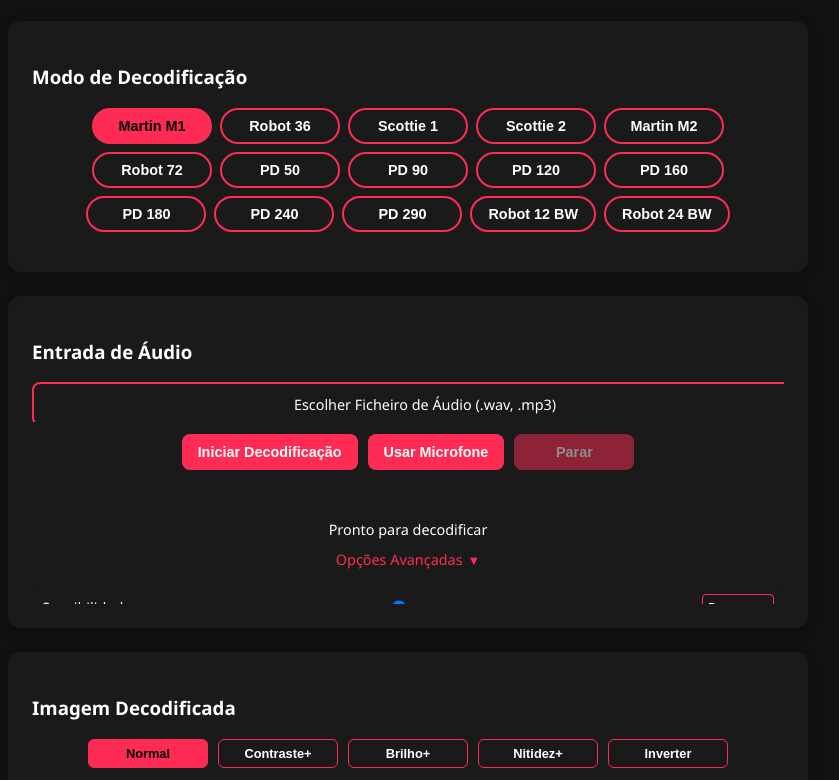
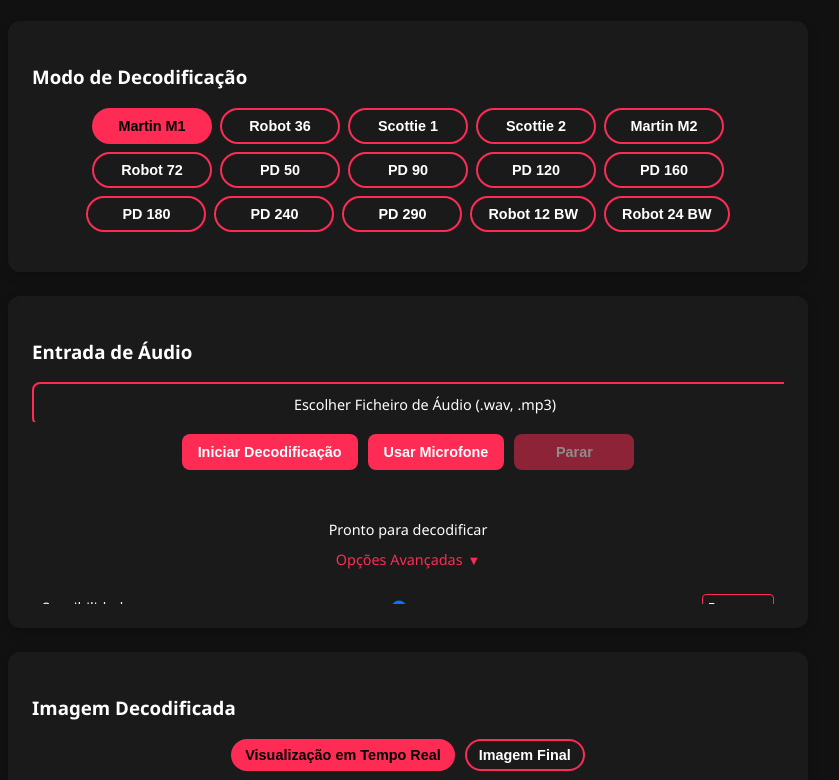
Before and after one commit to icpmtech/nova-sstv, a plain HTML site: page Index.html in a window 1280 px wide. Shown: the part 137-917 px from the top of the page, without its empty margins (232-1071 px from the left). Drawn offline with Linux system fonts and the light colour scheme.

Commit message:
Update Index.html

```diff
--- a/Index.html
+++ b/Index.html
@@ -191,12 +191,13 @@
     }
 
     #decodedImage {
-      display: none;
+      display: block;
       border: 2px solid var(--accent);
       border-radius: 8px;
       max-width: 320px;
       width: 100%;
       image-rendering: pixelated;
+      height: 256px;
     }
 
     .progress-container {
@@ -429,6 +430,38 @@
       align-items: center;
       justify-content: center;
     }
+
+    /* Visualização em tempo real */
+    .display-modes {
+      display: flex;
+      gap: 10px;
+      margin: 15px 0;
+      justify-content: center;
+    }
+
+    .display-mode {
+      background: transparent;
+      border: 2px solid var(--accent);
+      color: var(--text);
+      padding: 6px 12px;
+      border-radius: 20px;
+      cursor: pointer;
+      font-size: 0.9rem;
+      transition: all 0.2s ease;
+    }
+
+    .display-mode.active,
+    .display-mode:hover {
+      background: var(--accent);
+      color: #000;
+    }
+
+    .preview-container {
+      display: flex;
+      flex-direction: column;
+      align-items: center;
+      margin-top: 15px;
+    }
   </style>
 </head>
 <body class="dark-mode">
@@ -493,6 +526,11 @@
 
     <div class="card">
       <h3>Imagem Decodificada</h3>
+      <div class="display-modes">
+        <button class="display-mode active" data-mode="live">Visualização em Tempo Real</button>
+        <button class="display-mode" data-mode="final">Imagem Final</button>
+      </div>
+
       <div class="filters">
         <button class="filter-btn active" data-filter="none">Normal</button>
         <button class="filter-btn" data-filter="contrast">Contraste+</button>
@@ -792,9 +830,8 @@
               currentLine = lineNum;
               progressBar.style.width = `${(lineNum / 256) * 100}%`;
 
-              if (lineNum % 5 === 0) {
-                updateImage();
-              }
+              // Atualizar a imagem em tempo real para cada linha decodificada
+              updateImage();
             },
             onDone: () => {
               finishDecoding("Decodificação completa");
```
